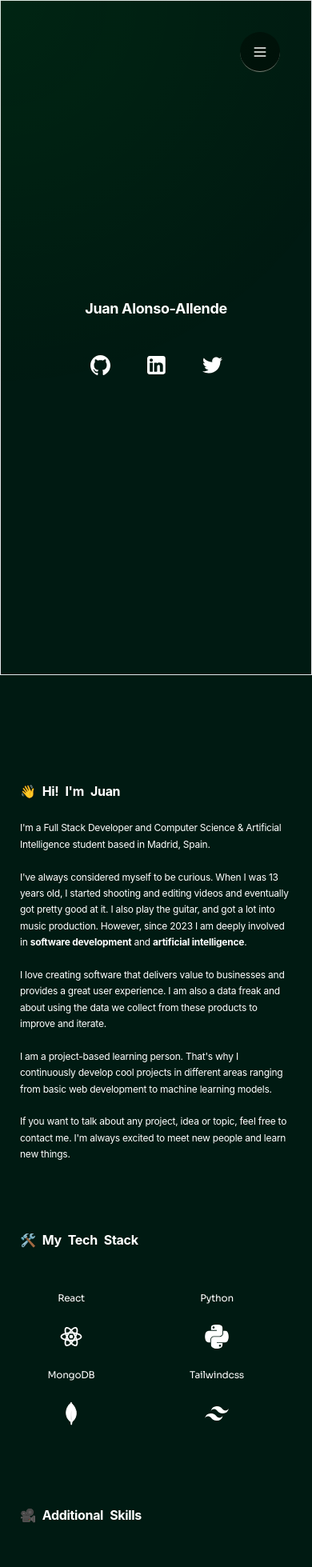
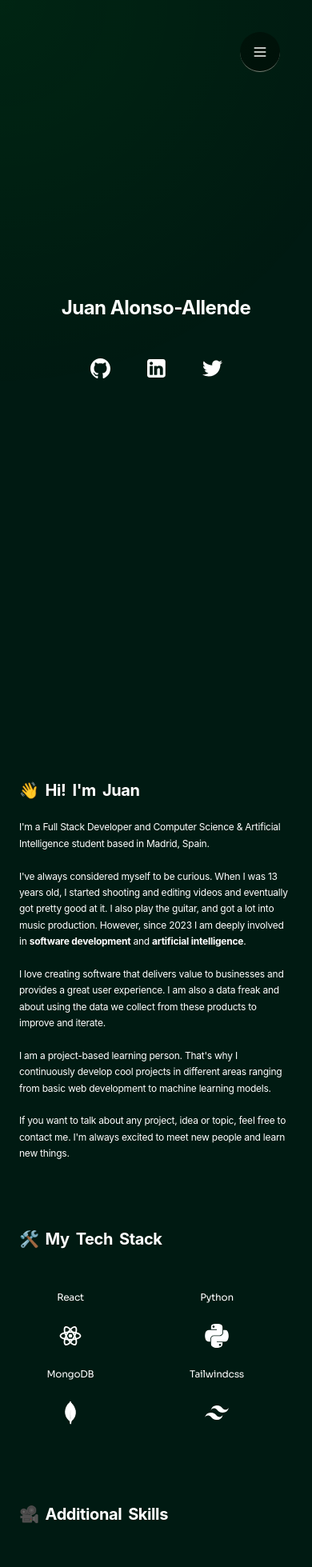
Before and after one commit to aallendez/personal-website, a React (Vite) app: page / in a window 390 px wide. Shown: the top 1959 px of the page at 80% size. Built offline with nearby package versions, Linux system fonts and the light colour scheme.

Commit message:
more fixes lesgo

```diff
--- a/src/App.jsx
+++ b/src/App.jsx
@@ -64,7 +64,7 @@ function App() {
 
   return (
     <>
-      <div className={`w-full xs:border xs:px-6 xs:w-full sm:px-2 px-[20%] lg:px-[26%] h-screen ${theme} cursor-default`}>
+      <div className={`w-full xs:px-6 xs:w-full sm:px-2 px-[20%] lg:px-[26%] h-screen ${theme} cursor-default`}>
         <div className='xs:px-0 px-20'>
           <Header theme={theme} toggleTheme={toggleTheme} iconColor={iconColor} />
           <Title theme={theme} iconColor={iconColor} />
--- a/src/components/AboutMe.jsx
+++ b/src/components/AboutMe.jsx
@@ -66,16 +66,16 @@ const AboutMe = ({ iconColor }) => {
       <div id="aboutMe" className="pt-32 w-full min-h-screen flex flex-col-reverse sm:flex-col-reverse md:flex-col-reverse xs:flex-col-reverse text-center gap-20 items-start md:px-4 xs:px-0" >
         <div className="w-full group">
           <div className="pb-6">
-            <WordPullUp words="🛠️ My Tech Stack" className="text-[35px] text-left sm:text-[24px] xs:text-[16px] font-bold" />
+            <WordPullUp words="🛠️ My Tech Stack" className="text-[35px] text-left sm:text-[24px] xs:text-[20px] font-bold" />
             <BlurIn word={techStack} className="text-left font-[Sora] sm:text-[12px] sm:text-center" />
           </div>
           <div className="py-6">
-            <WordPullUp words="🎥 Additional Skills" className="text-[35px] text-left sm:text-[24px] xs:text-[16px] font-bold" />
+            <WordPullUp words="🎥 Additional Skills" className="text-[35px] text-left sm:text-[24px] xs:text-[20px] font-bold" />
             <BlurIn word={additionalSkills} className="text-left font-[Sora] sm:text-[12px] sm:text-center" />
           </div>
         </div>
         <div className="">
-            <WordPullUp words="👋 Hi! I'm Juan" className="text-[35px] sm:text-[24px] xs:text-[16px] text-left font-bold" />
+            <WordPullUp words="👋 Hi! I'm Juan" className="text-[35px] sm:text-[24px] xs:text-[20px] text-left font-bold" />
             <div style={{lineHeight: '1.7'}}>
               <BlurIn word={aboutMe} className="text-left sm:text-[12px]" />
             </div>
--- a/src/components/Projects.jsx
+++ b/src/components/Projects.jsx
@@ -147,7 +147,7 @@ const Projects = ({ iconColor }) => {
     return (
         <div id="projects" className="pt-32 relative min-h-screen h-auto w-full flex flex-col items-center justify-center">
 
-            <WordPullUp words="🍳 Recent Projects" className="text-[35px] sm:text-[24px] xs:text-[16px] font-bold w-full text-left mb-6" />
+            <WordPullUp words="🍳 Recent Projects" className="text-[35px] sm:text-[24px] xs:text-[20px] font-bold w-full text-left mb-6 xs:mb-0" />
             <div className='flex flex-col items-start md:items-center sm:items-center xs:items-center justify-center sm:px-2 xs:px-0 w-auto mb-32'>
                 {/* <BlurIn word={divider} className={`${iconColor==="#000000" ? "bg-black" : "bg-white"} w-full h-[1px] my-6 md:w-3/4 opacity-80`} /> */}
                 {ProjectInfo.map((project) => (
--- a/src/components/Title.jsx
+++ b/src/components/Title.jsx
@@ -15,7 +15,7 @@ const Title = ({ theme, iconColor }) => {
   return(
       <div id="title" className="h-screen w-full flex sm:gap-10 sm:flex-col-reverse sm:px-12 xs:px-0 flex-col items-center justify-center text-center transition-all">
         <Footer iconColor={iconColor}/>
-        <BlurIn word="Juan Alonso-Allende" className="text-[65px] sm:text-[27px] xs:text-[18px] font-bold" />
+        <BlurIn word="Juan Alonso-Allende" className="text-[65px] sm:text-[27px] xs:text-[24px] font-bold" />
         <div className='flex flex-row gap-10 sm:gap-0 sm:hidden h-16 items-center group font-[Sora]'>
           <BlurIn word={qualities} />
         </div>
```
